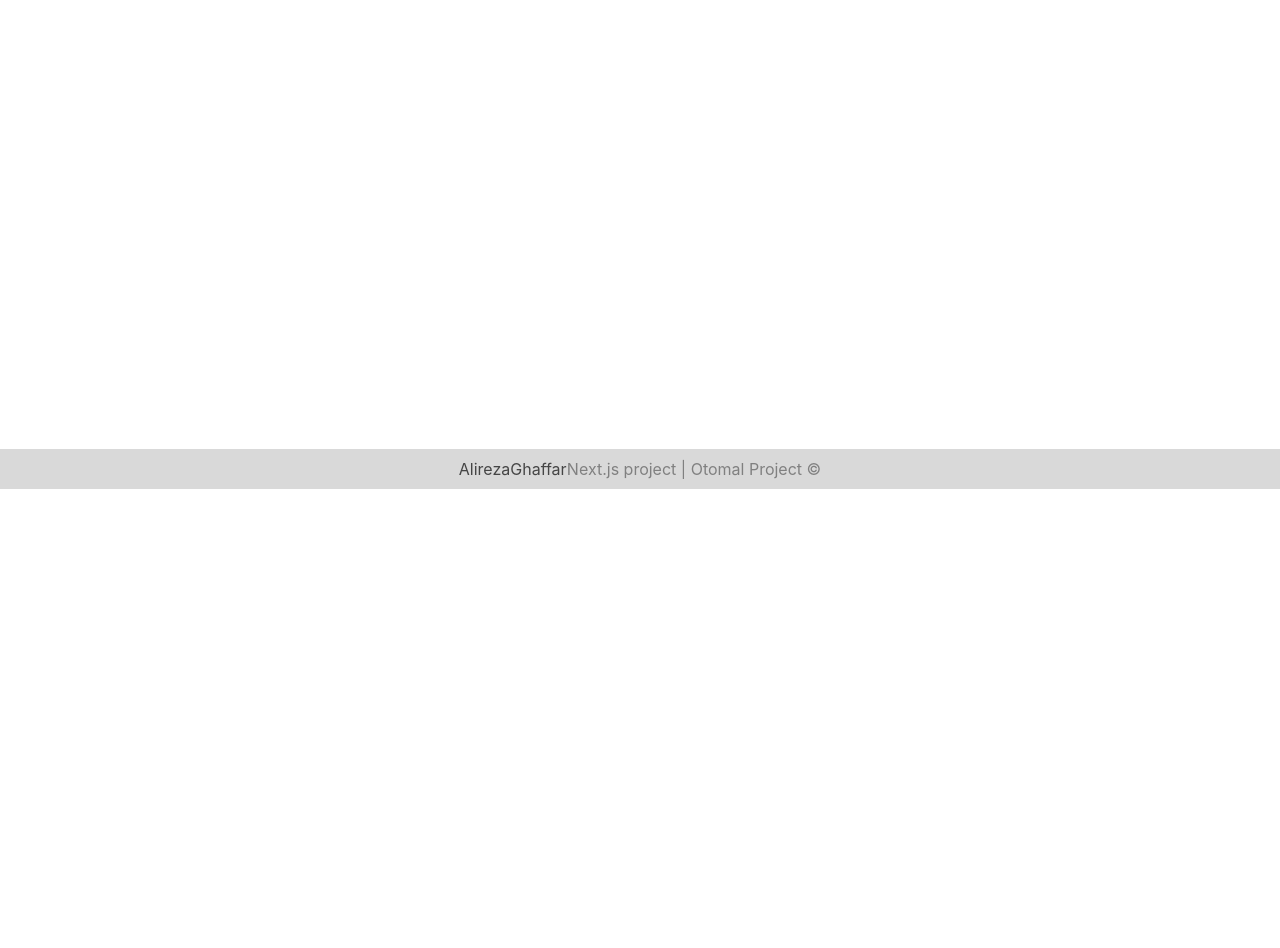
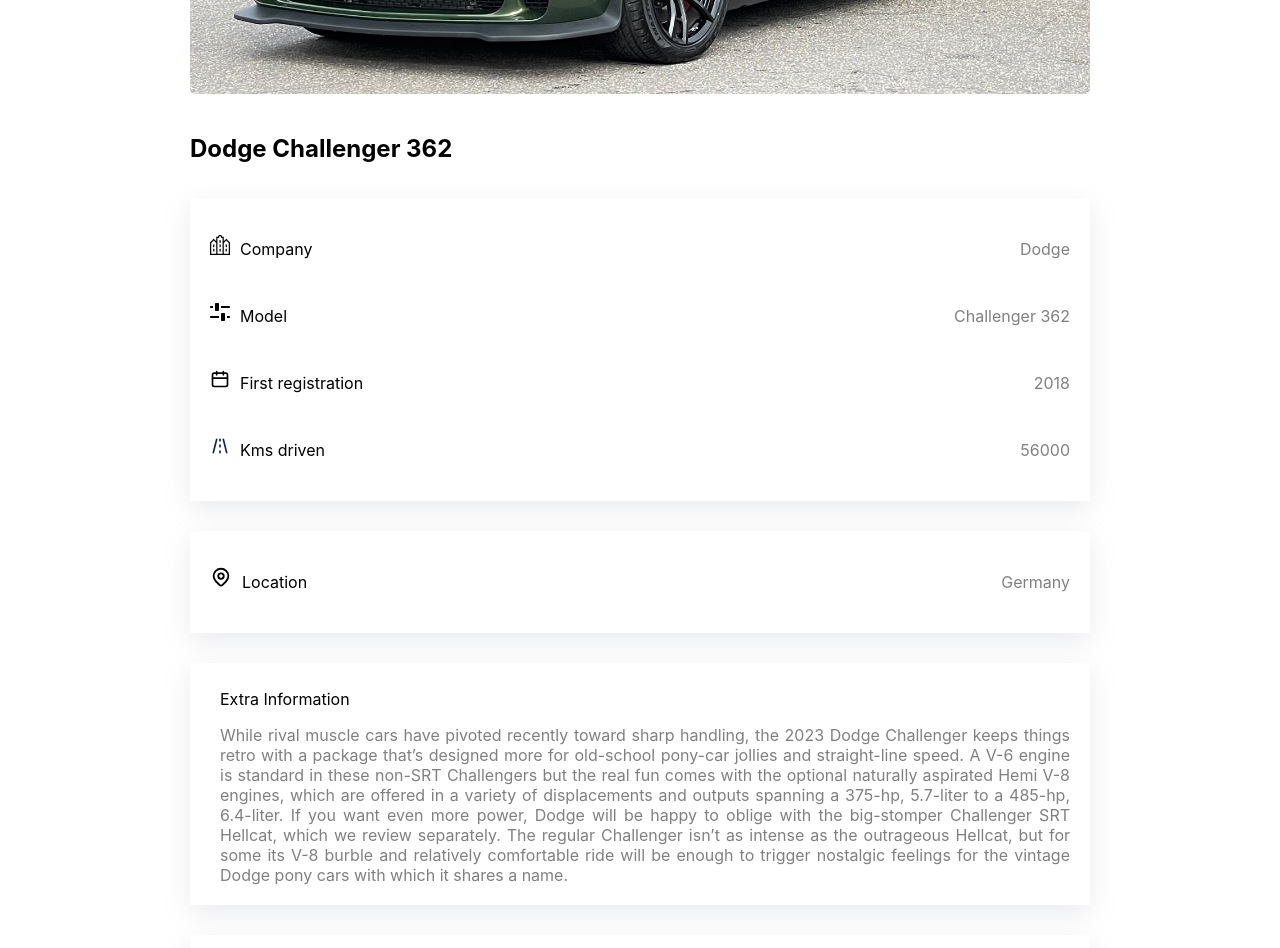
Before and after one commit to alirezaghaffar/car-show, a Next.js app: page /cars/1 in a window 1280 px wide. Before the commit this address had no page. Shown: the part 760-1708 px from the top of the page. Before the commit the page ends 1249 px from the top, so only its background shows below. Built offline with nearby package versions, Linux system fonts and the light colour scheme.

Commit message:
create cart create details page

```diff
--- /dev/null
+++ b/components/templates/CarsDetails.js
@@ -0,0 +1,65 @@
+import styles from "./CarsDetails.module.css";
+import Company from "../icons/Company"
+import Location from "../icons/Location"
+import Model from "../icons/Model"
+import Money from "../icons/Money"
+import Road from "../icons/Road"
+import Calender from "../icons/Calender"
+
+const CarsDetails = (props) => {
+    const { id, name, model, year, location, image, price, distance, description } = props
+    console.log(id);
+    return (
+        <div className={styles.container} >
+            <img src={image} className={styles.image} />
+            <h3 className={styles.header} >
+                {name} {model}
+            </h3>
+            <div className={styles.details}>
+                <div>
+                    <Company />
+                    <p>Company</p>
+                    <span>{name}</span>
+                </div>
+                <div>
+                    <Model />
+                    <p>Model</p>
+                    <span>{model}</span>
+                </div>
+                <div>
+                    <Calender />
+                    <p>First registration</p>
+                    <span>{year}</span>
+                </div>
+                <div>
+                    <Road />
+                    <p>Kms driven</p>
+                    <span>{distance}</span>
+                </div>
+            </div>
+
+            <div className={styles.details}>
+                <div>
+                    <Location />
+                    <p>Location</p>
+                    <span>{location}</span>
+                </div>
+            </div>
+        <div className={styles.details}>
+            <p className={styles.descriptionTitel}>Extra Information</p>
+            <p className={styles.descriptionText}>{description}</p>
+
+        </div>
+        <div className={styles.details}>
+            <div className={styles.price}>
+                <Money />
+                <p>Price:</p>
+                <span>$ {price}</span>
+            </div>
+        </div>
+        <button className={styles.button}>Buy</button>
+        </div>
+    );
+};
+
+export default CarsDetails;
--- /dev/null
+++ b/components/templates/CarsDetails.module.css
@@ -0,0 +1,75 @@
+.container {
+    max-width: 900px;
+    margin: auto;
+    display: flex;
+    flex-direction: column;
+  }
+  .image {
+    width: 100%;
+    border-radius: 5px;
+  }
+
+  .header {
+    margin: 40px 0 20px;
+    font-size: 1.5rem;
+  }
+
+  .details {
+    width: 100%;
+    box-shadow: rgba(149, 157, 165, 0.2) 0px 8px 24px;
+    padding: 10px 20px;
+    margin: 15px 0;
+  }
+
+  .details div {
+    display: flex;
+    align-items: baseline;
+    margin: 15px 0;
+  }
+
+  .details span {
+    color: gray;
+    margin-left: auto;
+  }
+
+  .details p {
+    margin-left: 10px;
+  }
+
+  .descriptionTitle {
+    margin: 15px 0;
+    font-size: 1.3rem;
+    font-weight: 600;
+  }
+
+  .descriptionText {
+    color: gray;
+    text-align: justify;
+    margin-bottom: 10px;
+  }
+
+  .details .price {
+    display: flex;
+    align-items: center;
+  }
+
+  .price p,
+  .price span {
+    font-size: 1.5rem;
+  }
+
+  .button {
+    background-color: #befa00;
+    border: none;
+    font-size: 1.5rem;
+    padding: 10px;
+    border-radius: 5px;
+    margin: 50px 0;
+    cursor: pointer;
+  }
+
+  @media (max-width: 768px) {
+    .container {
+      margin: 0 15px;
+    }
+  }
--- /dev/null
+++ b/pages/cars/[carid].js
@@ -0,0 +1,16 @@
+import { useRouter } from "next/router";
+import carsData from "../../data/carsdata";
+import CarDetails from "../../components/templates/CarsDetails"
+
+const CarDetail = () => {
+    const router = useRouter();
+    const {carid} = router.query;
+    const carDetails = carsData[carid-1]
+    return (
+
+        <CarDetails {...carDetails} />
+
+    );
+};
+
+export default CarDetail;
```
Also changed, not shown: components/module/Card.js (+5 -2 lines).
